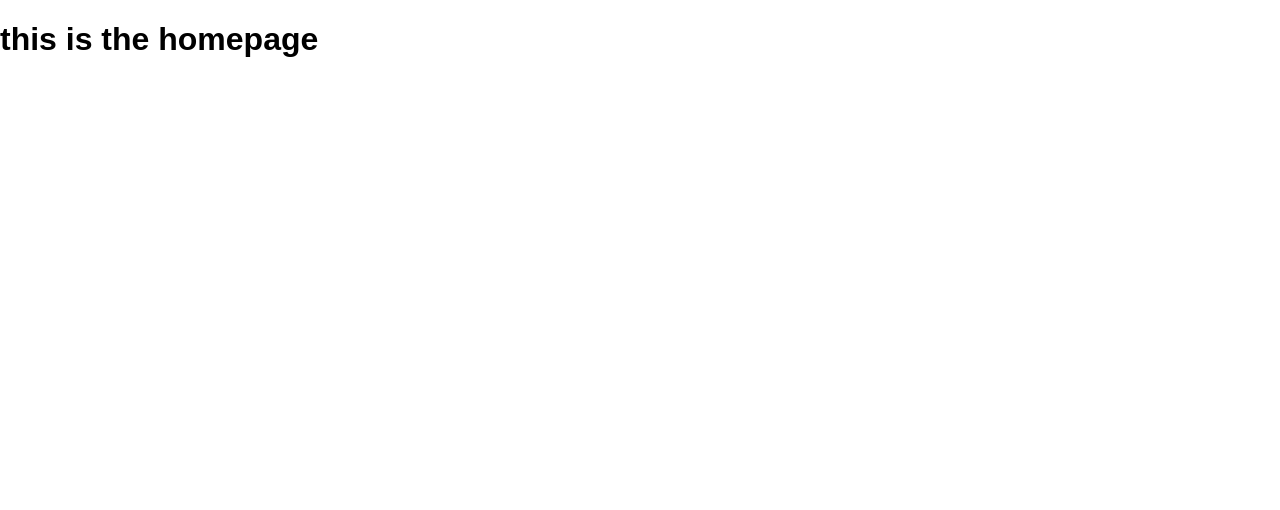
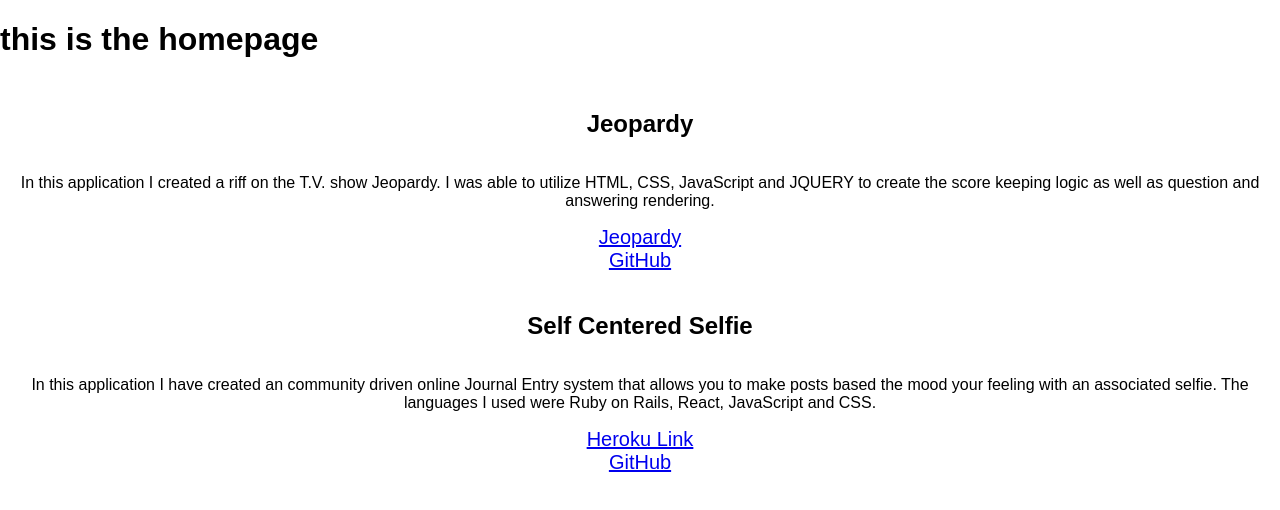
Before and after one commit to BReily89/newest-portfolio, a React (Create React App) app: page / in a window 1280 px wide. Shown: the top 510 px of the page. Built offline with nearby package versions, Linux system fonts and the light colour scheme.

Commit message:
before i add in boot strap

```diff
--- a/package.json
+++ b/package.json
@@ -3,9 +3,13 @@
   "version": "0.1.0",
   "private": true,
   "dependencies": {
+    "axios": "^0.17.1",
+    "bootstrap": "^4.0.0-beta.2",
     "react": "^16.1.1",
     "react-dom": "^16.1.1",
-    "react-scripts": "1.0.17"
+    "react-router-dom": "^4.2.2",
+    "react-scripts": "1.0.17",
+    "styled-components": "^2.2.3"
   },
   "scripts": {
     "start": "react-scripts start",
--- a/src/App.css
+++ b/src/App.css
@@ -1,4 +1,9 @@
-.App {
+Body {
+  /* background-image:url('https://i.imgur.com/tbE0CUj.jpg') */
+
+
+}
+App {
   text-align: center;
 }
 
--- a/src/App.js
+++ b/src/App.js
@@ -1,6 +1,7 @@
 import React, { Component } from 'react';
 import { BrowserRouter as Router, Route, Switch, Link, Redirect } from "react-router-dom";
 import HomePage from './components/HomePage';
+import Projects from './components/projects/Projects'
 import './App.css';
 
 class App extends Component {
--- a/src/components/HomePage.js
+++ b/src/components/HomePage.js
@@ -5,7 +5,10 @@ class HomePage extends Component {
     render() {
         return (
             <div>
+            <div>
                 <h1>this is the homepage</h1>
+                <Projects />
+            </div>
             </div>
         );
     }
--- a/src/components/projects/Projects.js
+++ b/src/components/projects/Projects.js
@@ -1,22 +1,73 @@
 import React, { Component } from 'react';
+import { Link } from 'react-router-dom'
+import styled from 'styled-components';
+
+const Jeopardy = styled.div`
+display: flex;
+flex-direction: column;
+background-size: cover;
+ background-color: white;
+ border: 5px double white;
+padding: 5px;
+text-align: center;
+
+`
+const List = styled.div`
+
+`
+const Self = styled.div`
+display: flex;
+flex-direction: column;
+background-size: cover;
+ background-color: white;
+ border: 5px double white;
+padding: 5px;
+text-align: center;
+
+`
+const Links = styled.div`
+display: flex;
+flex-direction: column;
+justify-content: space-around;
+`
+
+const Button = styled.div`
+    font-size: 20px;
+    display: flex;
+    flex-direction: column;
+    font-size: 20px;
+    align-items: center;
+    margin: auto;
+`
+
 
 class Projects extends Component {
     render() {
         return (
-            <div>
-            <div>
+         <div>
+             <List>
+
+                 <Jeopardy>
                 <h2>Jeopardy</h2>
-            </div>
-            <div>
-                <h2>Neighborhood restaurant List</h2>
-            </div>
-            <div>
-                <h2>Lazy Lifter</h2>
-            </div>
-            <div>
-                <h2>Self Centered Selfie</h2>
-            </div>
-            </div>
+                <p>In this application I created a riff on the T.V. show Jeopardy. I was able to utilize HTML, CSS, JavaScript and JQUERY to create the score keeping logic as well as question and answering rendering. </p>
+                <Links>
+                <Button><a href="http://veterinarian-bridget-62337.bitballoon.com/" >Jeopardy</a></Button>
+                <Button><a href="https://github.com/BReily89/Jeopardy">GitHub</a></Button>
+                </Links>
+                </Jeopardy>
+                <Self>
+                    <h2>Self Centered Selfie </h2>
+                    <p>In this application I have created an community driven online Journal Entry system that allows you to make posts based the mood your feeling with an associated selfie.
+                        The languages I used were Ruby on Rails, React, JavaScript and CSS.
+                    </p>
+                    <Links>
+                    <Button><a href='https://self-centered-selfie.herokuapp.com/'>Heroku Link</a></Button>
+                   <Button><a href='https://github.com/BReily89/self_centered_selfie'>GitHub</a></Button>
+                    </Links>
+                </Self>
+
+             </List>
+         </div>
         );
     }
 }
```
Also changed, not shown: 1 other file (tests, documents, lock files or other folders).
